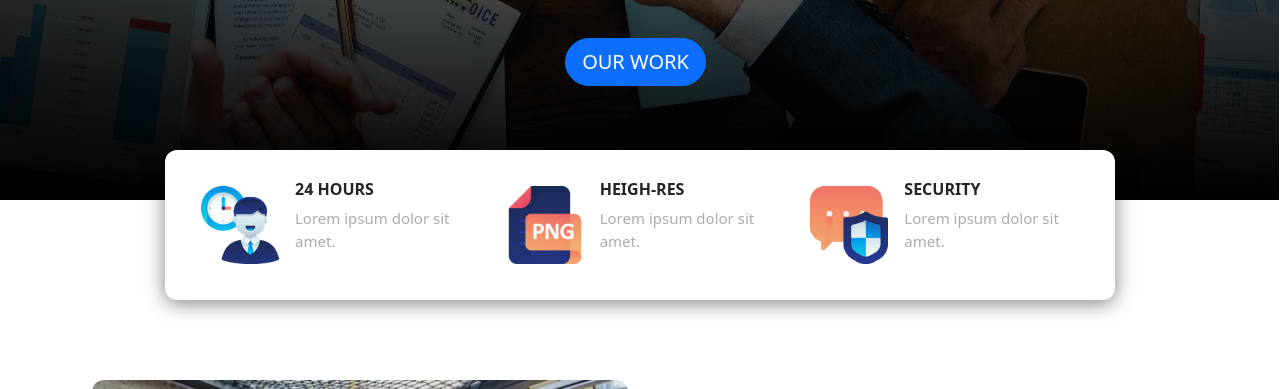
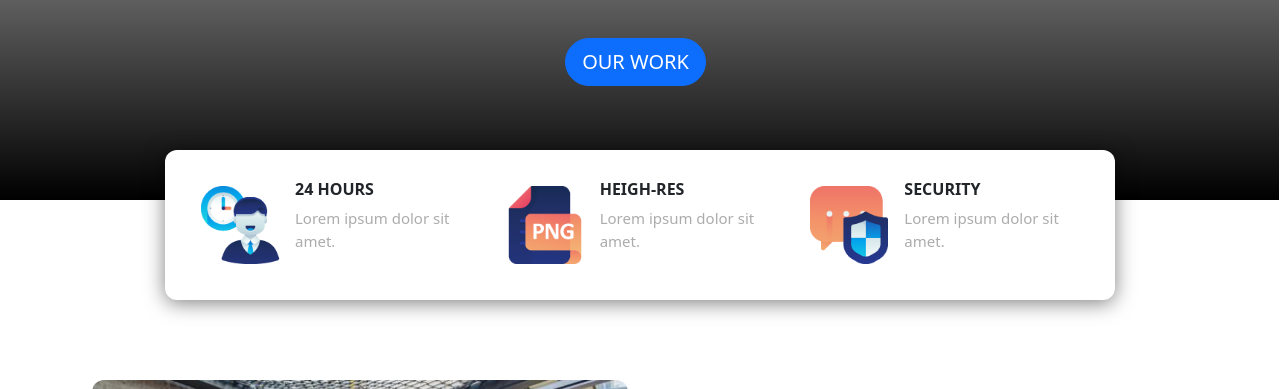
Before and after one commit to nxstar666/alfinrizky.github.io, a plain HTML site: page 1/index.html in a window 1280 px wide. Shown: the part 291-680 px from the top of the page. Drawn offline with nearby package versions, Linux system fonts and the light colour scheme.

Commit message:
cubecube

```diff
--- a/1/style.css
+++ b/1/style.css
@@ -30,7 +30,7 @@
 }
 /* jumbotron */
 .jumbotron {
-  background-image: url(img/jumbotron-bg.jpg);
+  /* background-image: url(img/jumbotron-bg.jpg); */
   background-size: cover;
   text-align: center;
   height: 540px;
```
